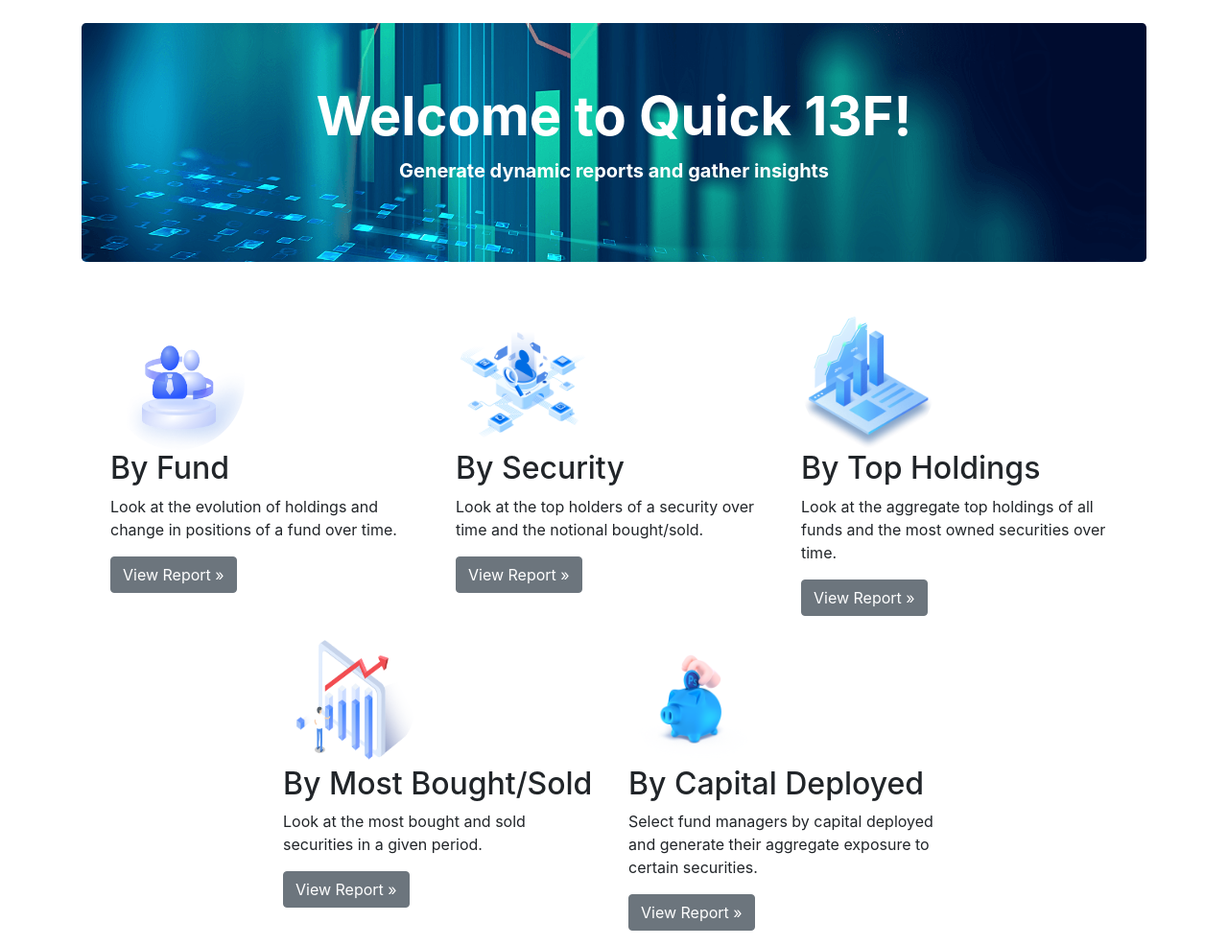
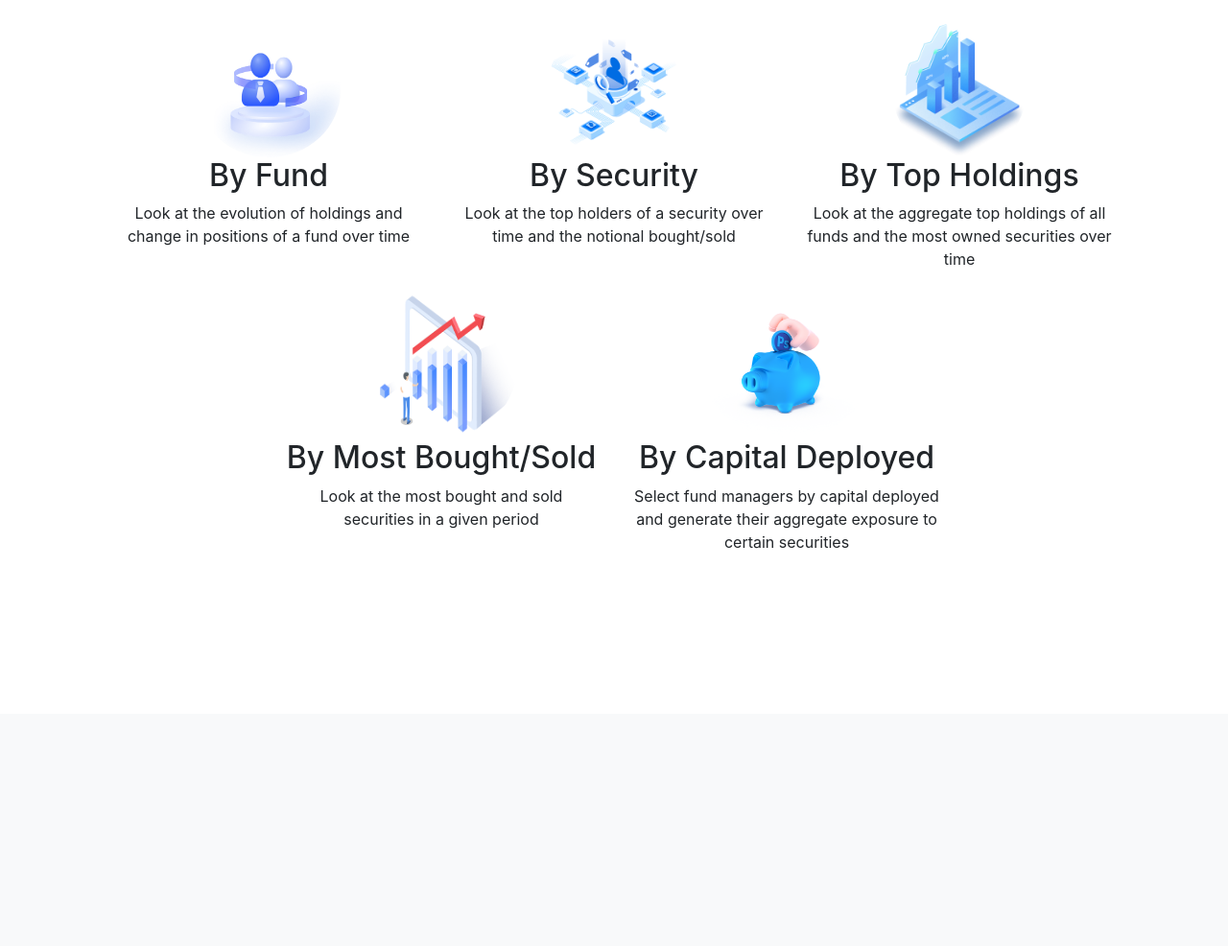
Before and after one commit to dpyanyuhao/quick_13f, a Django app: page / in a window 1280 px wide. Shown: the part 56-1042 px from the top of the page at 96% size. After the commit the page ends 628 px from the top, so only its background shows below. Run offline with Django 4.2, Linux system fonts and the light colour scheme; some libraries are stand-ins or nearby versions.

Commit message:
fixes to homepage

```diff
--- a/data_analyzer/templates/index.html
+++ b/data_analyzer/templates/index.html
@@ -6,49 +6,48 @@
 
 {% block content %}
 <br>
-<div class="jumbotron text-center" style="background-image: url('{% static "img/background.png" %}'); background-size: cover;">
-    <h1 class="display-4" style="color: white; font-weight: bold;">Welcome to Quick 13F!</h1>
-    <p class="lead" style="color: white; font-weight: bold;">Generate dynamic reports and gather insights</p>
-</div>
-<br>
 <div class="major container">
   <div class="container">
-    <!-- Three columns of text below the carousel -->
     <div class="row">
-      <div class="col-lg-4">
-        <img src="{% static 'img/fund.png' %}" alt="Fund Image" class="rounded-circle" width="140" height="140">
+      <div class="col-lg-4 text-center">
+        <a href="{% url 'application_one' %}"> <!-- Link wrapper started here -->
+          <img src="{% static 'img/fund.png' %}" alt="Fund Image" class="rounded-circle" width="150" height="140">
+        </a> <!-- Link wrapper ends here -->
         <h2>By Fund</h2>
-        <p>Look at the evolution of holdings and change in positions of a fund over time.</p>
-        <p><a class="btn btn-secondary" href="{% url 'application_one' %}" role="button">View Report &raquo;</a></p>
+        <p>Look at the evolution of holdings and change in positions of a fund over time</p>
       </div><!-- /.col-lg-4 -->
-      <div class="col-lg-4">
-        <img src="{% static 'img/security.png' %}" alt="Security Image" class="rounded-circle" width="140" height="140">
+      <div class="col-lg-4 text-center">
+        <a href="{% url 'application_two' %}">
+          <img src="{% static 'img/security.png' %}" alt="Security Image" class="rounded-circle" width="140" height="140">
+        </a>
         <h2>By Security</h2>
-        <p>Look at the top holders of a security over time and the notional bought/sold.</p>
-        <p><a class="btn btn-secondary" href="{% url 'application_two' %}" role="button">View Report &raquo;</a></p>
+        <p>Look at the top holders of a security over time and the notional bought/sold</p>
       </div><!-- /.col-lg-4 -->
-      <div class="col-lg-4">
-        <img src="{% static 'img/topholdings.png' %}" alt="Holdings Image" class="rounded-circle" width="140" height="140">
+      <div class="col-lg-4 text-center">
+        <a href="{% url 'application_three' %}">
+          <img src="{% static 'img/topholdings.png' %}" alt="Holdings Image" class="rounded-circle" width="140" height="140">
+        </a>
         <h2>By Top Holdings</h2>
-        <p>Look at the aggregate top holdings of all funds and the most owned securities over time.</p>
-        <p><a class="btn btn-secondary" href="{% url 'application_three' %}" role="button">View Report &raquo;</a></p>
+        <p>Look at the aggregate top holdings of all funds and the most owned securities over time</p>
       </div><!-- /.col-lg-4 -->
     </div><!-- /.row -->
   </div><!-- /.container -->
 
   <div class="container">
     <div class="row">
-      <div class="col-lg-4 offset-lg-2">
-        <img src="{% static 'img/mostbought.png' %}" alt="Bought Image" class="rounded-circle" width="140" height="140">
+      <div class="col-lg-4 offset-lg-2 text-center">
+        <a href="{% url 'application_four' %}">
+          <img src="{% static 'img/mostbought.png' %}" alt="Bought Image" class="rounded-circle" width="160" height="160">
+        </a>
         <h2>By Most Bought/Sold</h2>
-        <p>Look at the most bought and sold securities in a given period.</p>
-        <p><a class="btn btn-secondary" href="{% url 'application_four' %}" role="button">View Report &raquo;</a></p>
+        <p>Look at the most bought and sold securities in a given period</p>
       </div><!-- /.col-lg-4 -->
-      <div class="col-lg-4">
-        <img src="{% static 'img/capital.png' %}" alt="Capital Image" class="rounded-circle" width="140" height="140">
+      <div class="col-lg-4 text-center">
+        <a href="{% url 'application_five' %}">
+          <img src="{% static 'img/capital.png' %}" alt="Capital Image" class="rounded-circle" width="180" height="160">
+        </a>
         <h2>By Capital Deployed</h2>
-        <p>Select fund managers by capital deployed and generate their aggregate exposure to certain securities.</p>
-        <p><a class="btn btn-secondary" href="{% url 'application_five' %}" role="button">View Report &raquo;</a></p>
+        <p>Select fund managers by capital deployed and generate their aggregate exposure to certain securities</p>
       </div><!-- /.col-lg-4 -->
     </div><!-- /.row -->
   </div><!-- /.container -->
--- a/quick_13f/settings.py
+++ b/quick_13f/settings.py
@@ -124,7 +124,6 @@ USE_TZ = True
 STATIC_URL = 'static/'
 STATICFILES_DIRS = [os.path.join(BASE_DIR, "static"),]
 
-
 # Default primary key field type
 # https://docs.djangoproject.com/en/4.2/ref/settings/#default-auto-field
 
```
